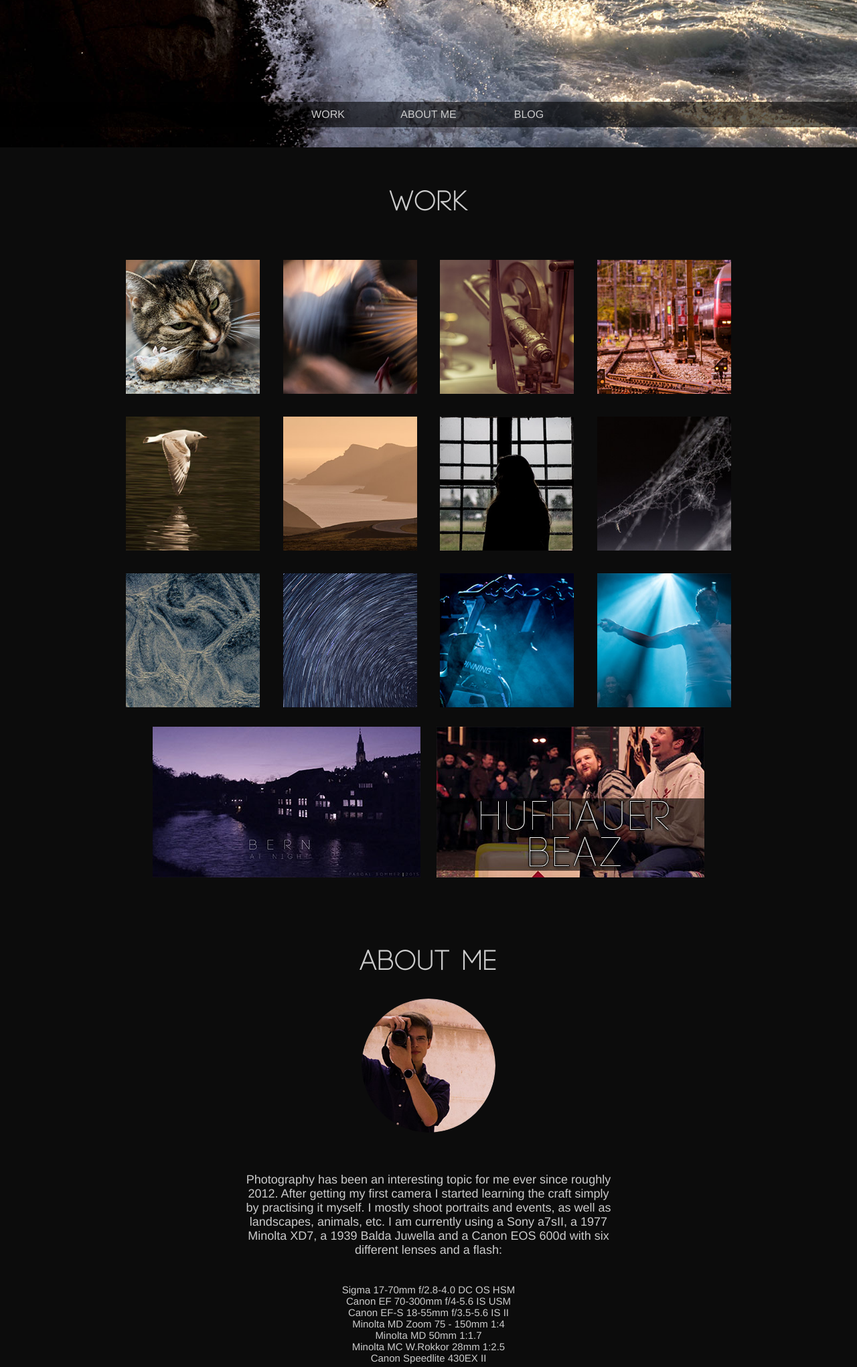
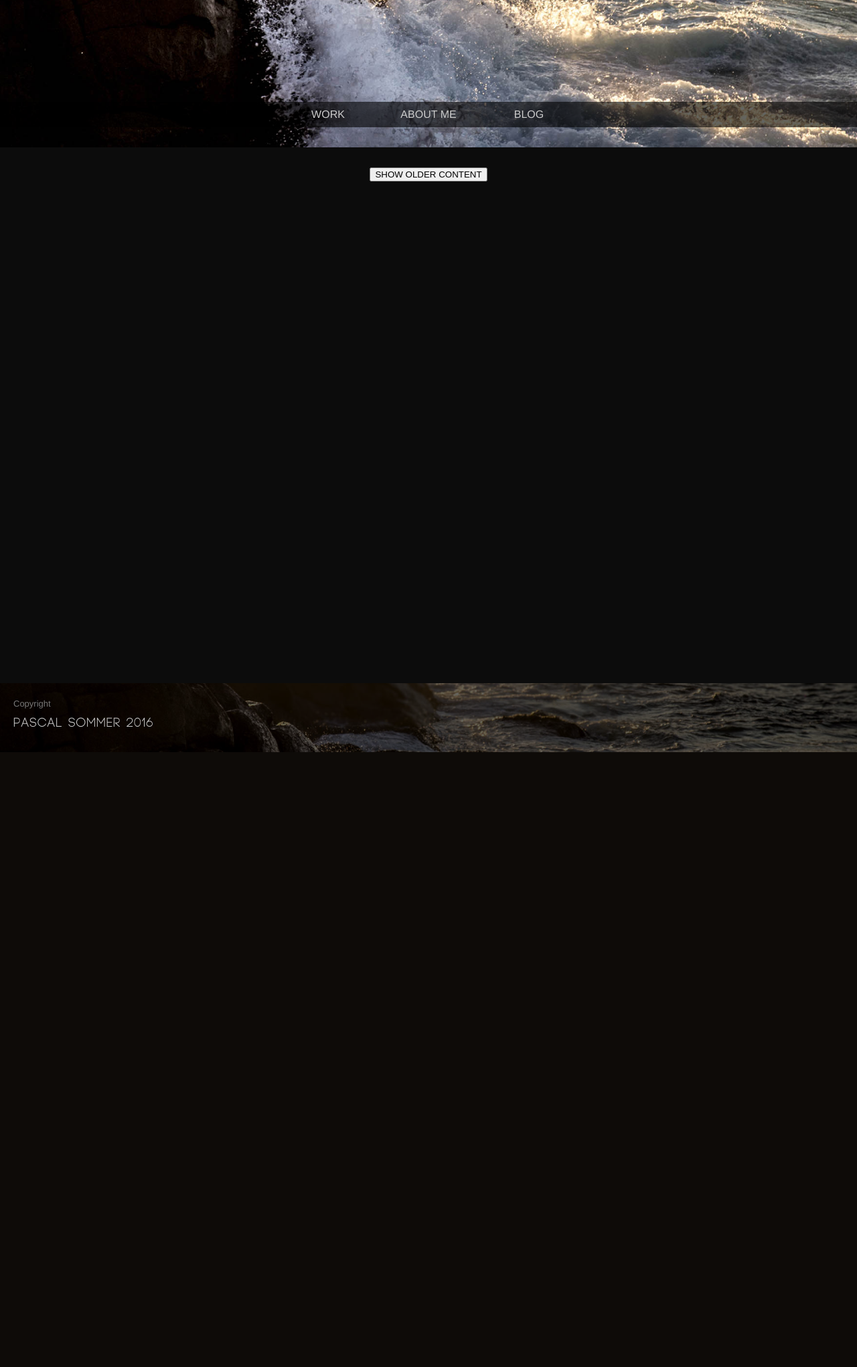
Before and after one commit to Pascal-So/pascalsommer-photography-2016, a PHP site: page /blog/index.html in a window 1280 px wide. Shown: the part 580-2621 px from the top of the page at 67% size. After the commit the page ends 1703 px from the top, so only its background shows below. Run offline with PHP 8.4, Linux system fonts and the light colour scheme.

Commit message:
split css files, add blog base

```diff
--- a/style.css
+++ b/base.css
@@ -111,127 +111,6 @@ h4{
 	}
 }
 
-#picviewContainer{
-	position:relative;
-	margin-bottom: 50px;
-}
-@media(max-width: 500px){
-	#picviewContainer{
-		margin-bottom: 20px;
-	}
-}
-
-#picview{
-	padding-bottom: 50%;
-	background-size: contain;
-	background-position: center center;
-	background-repeat: no-repeat;
-	position: relative;
-	display: none;
-	-webkit-transition: 0.1s ease-in-out;
-    -moz-transition: 0.1s ease-in-out;
-    -o-transition: 0.1s ease-in-out;
-    transition: 0.1s ease-in-out;
-}
-
-.picNavButton{
-	top: 0;
-	bottom: 0;
-	position: absolute;
-	z-index: 1;
-}
-
-#forwardButton{
-	width: 60%;
-	right: 0;
-}
-#forwardButton:hover~#picview{
-	transform: translate(-20px, 0px);
-}
-
-#backwardButton{
-	width: 40%;
-	left: 0;
-}
-
-#backwardButton:hover~#picview{
-	transform: translate(20px, 0px);
-}
-
-
-#preload{
-	height: 0px;
-	background-image: url("img/pic01.jpg");
-}
-
-.thumbnail{
-	width: 200px;
-	height: 200px;
-	margin: 15px;
-	-webkit-transition: 0.1s ease-in-out;
-    -moz-transition: 0.1s ease-in-out;
-    -o-transition: 0.1s ease-in-out;
-    transition: 0.1s ease-in-out;
-}
-@media(max-width: 700px){
-	.thumbnail{
-		width: 130px;
-		height: 130px;
-		margin: 10px;
-	}
-}
-.thumbnail:hover{
-    -ms-transform: scale(1.05); /* IE 9 */
-    -webkit-transform: scale(1.05); /* Safari */
-    transform: scale(1.05);
-}
-
-#videos{
-	margin: auto;
-}
-
-.video{
-	width: 400px;
-	height: 225px;
-	margin: 10px;
-	display: inline-block;
-	background-color: black;
-	background-size: cover;
-
-}
-
-#video1{
-	background-image: url("img/vid1.jpg");
-}
-#video2{
-	background-image: url("img/vid2.jpg");
-}
-
-
-#pascalImg{
-	width: 200px;
-	height: 200px;
-	border-radius: 50%;
-}
-
-.aboutText{
-	max-width: 550px;
-	margin: 0 auto;
-}
-
-p{
-	font-size: 18px;
-	padding: 20px;
-}
-@media(max-width: 450px){
-	p{
-		font-size: 16px;
-	}
-}
-
-#gearList{
-	font-size: 15px;
-}
 
 .hidden{
 	display: none;
--- /dev/null
+++ b/blog/index.html
@@ -0,0 +1,47 @@
+<!DOCTYPE html>
+<html>
+<head>
+	<meta charset="utf-8">
+	<meta http-equiv="X-UA-Compatible" content="IE=edge">
+  	<meta name="viewport" content="width=device-width, initial-scale=1">
+  	<link rel="shortcut icon" href="/img/favicon.ico" type="image/x-icon">
+
+	<title>
+		Pascal Sommer
+	</title>
+
+	<link rel="stylesheet" type="text/css" href="../base.css">
+	<link rel="stylesheet" type="text/css" href="content.css">
+
+	<script src="https://ajax.googleapis.com/ajax/libs/jquery/2.2.2/jquery.min.js"></script>
+
+
+</head>
+<body>
+<header>
+	<div id="titleBar">
+		<h1>Pascal Sommer</h1>
+		<h3>Photography</h3>
+	</div>
+	<nav>
+		<a href="#work">WORK</a>
+		<a href="#about">ABOUT ME</a>
+		<a href="#blog">BLOG</a>
+	</nav>
+</header>
+
+<section id="blog">
+
+	<input type="button" value="SHOW OLDER CONTENT">
+</section>
+
+
+<footer>
+	<div id="copyrightInfo">
+		<p>Copyright</p>
+		<h4>PASCAL SOMMER 2016</h4>
+	</div>
+</footer>
+
+</body>
+</html>
--- a/index.html
+++ b/index.html
@@ -10,7 +10,8 @@
 		Pascal Sommer
 	</title>
 
-	<link rel="stylesheet" type="text/css" href="style.css">
+	<link rel="stylesheet" type="text/css" href="base.css">
+	<link rel="stylesheet" type="text/css" href="content.css">
 
 	<script src="https://ajax.googleapis.com/ajax/libs/jquery/2.2.2/jquery.min.js"></script>
 	<script type="text/javascript" src="media.js"></script>
@@ -25,7 +26,7 @@
 	<nav>
 		<a href="#work">WORK</a>
 		<a href="#about">ABOUT ME</a>
-		<a href="#blog">BLOG</a>
+		<a href="blog#blog">BLOG</a>
 	</nav>
 </header>
 
```
Also changed, not shown: content.css (added, +121 -0 lines), blog/content.css (added).
